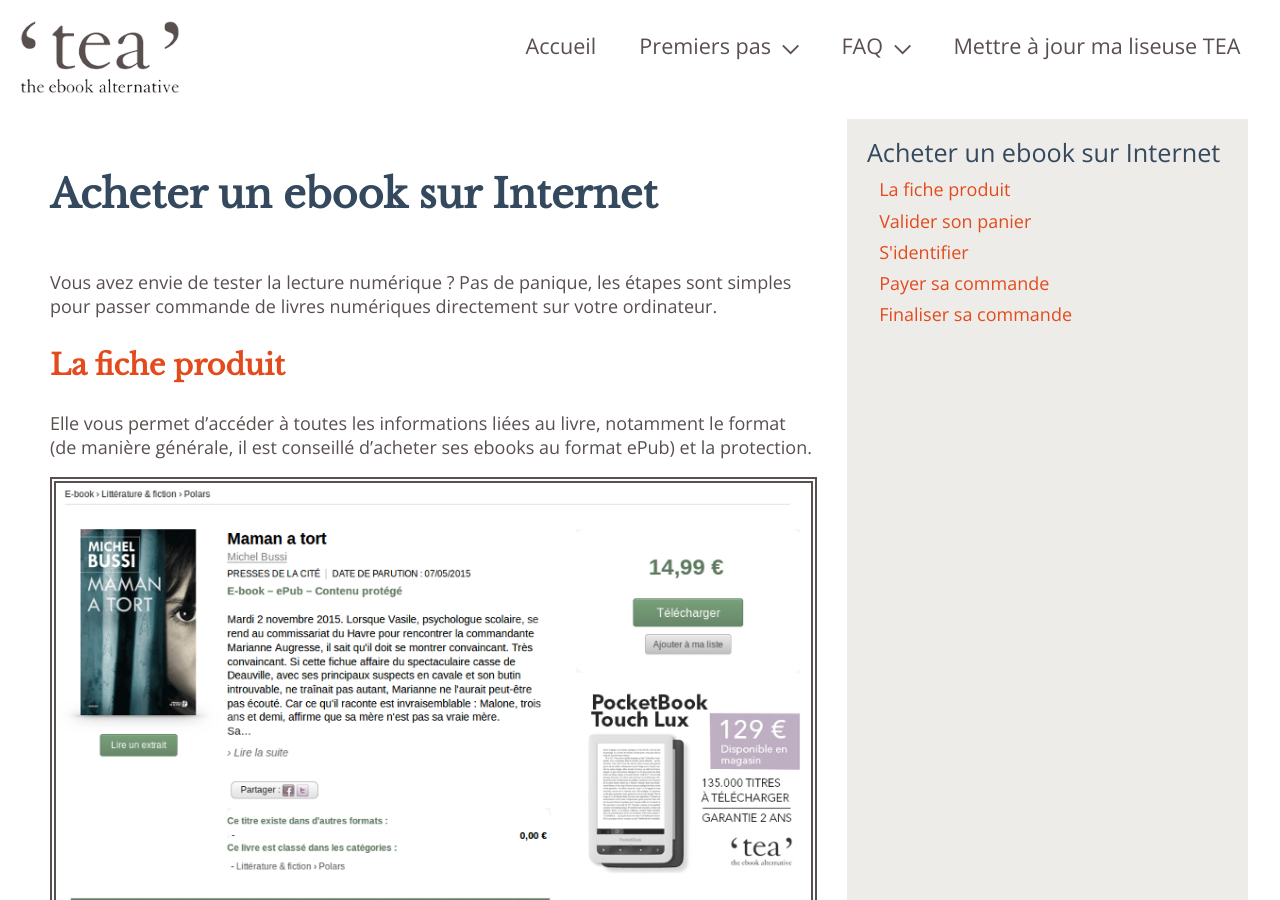
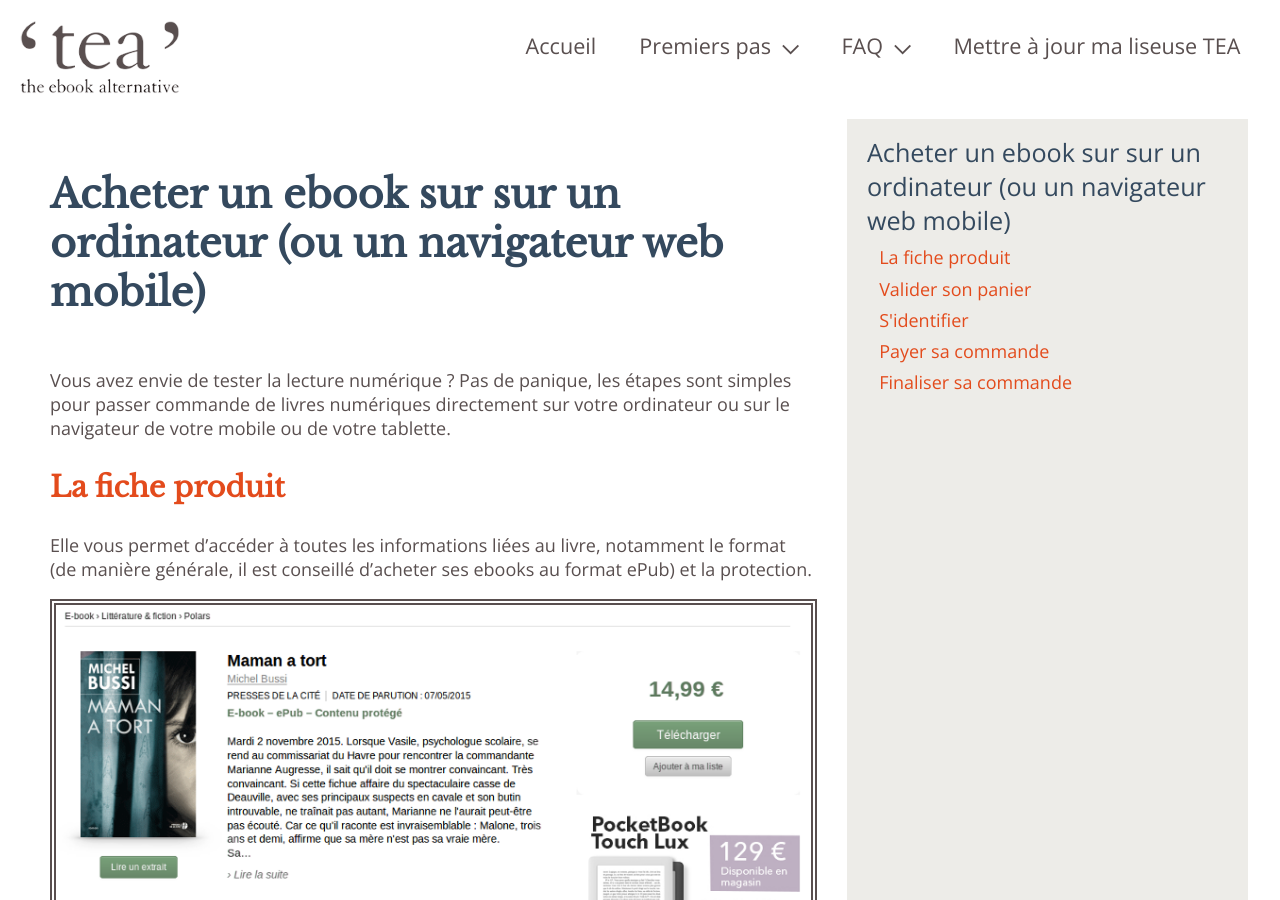
Before and after one commit to TEA-ebook/help-center, a Jekyll site: the page built from _pages/acheter-un-ebook-web.md, in a window 1280 px wide and 900 px high. Built offline with Jekyll 4.4.1, drawn with Linux system fonts in a browser that asks for light colours.

Commit message:
Màj titre web

```diff
--- a/_pages/acheter-un-ebook-web.md
+++ b/_pages/acheter-un-ebook-web.md
@@ -1,10 +1,10 @@
 ---
 permalink: "/acheter-un-ebook-web/"
 layout: page
-title: Acheter un ebook sur Internet
+title: Acheter un ebook sur sur un ordinateur (ou un navigateur web mobile)
 ---
 
 Vous avez envie de tester la lecture numérique ?
-Pas de panique, les étapes sont simples pour passer commande de livres numériques directement sur votre ordinateur.
+Pas de panique, les étapes sont simples pour passer commande de livres numériques directement sur votre ordinateur ou sur le navigateur de votre mobile ou de votre tablette.
 
 {% include acheter-ordinateur.md %}
```
